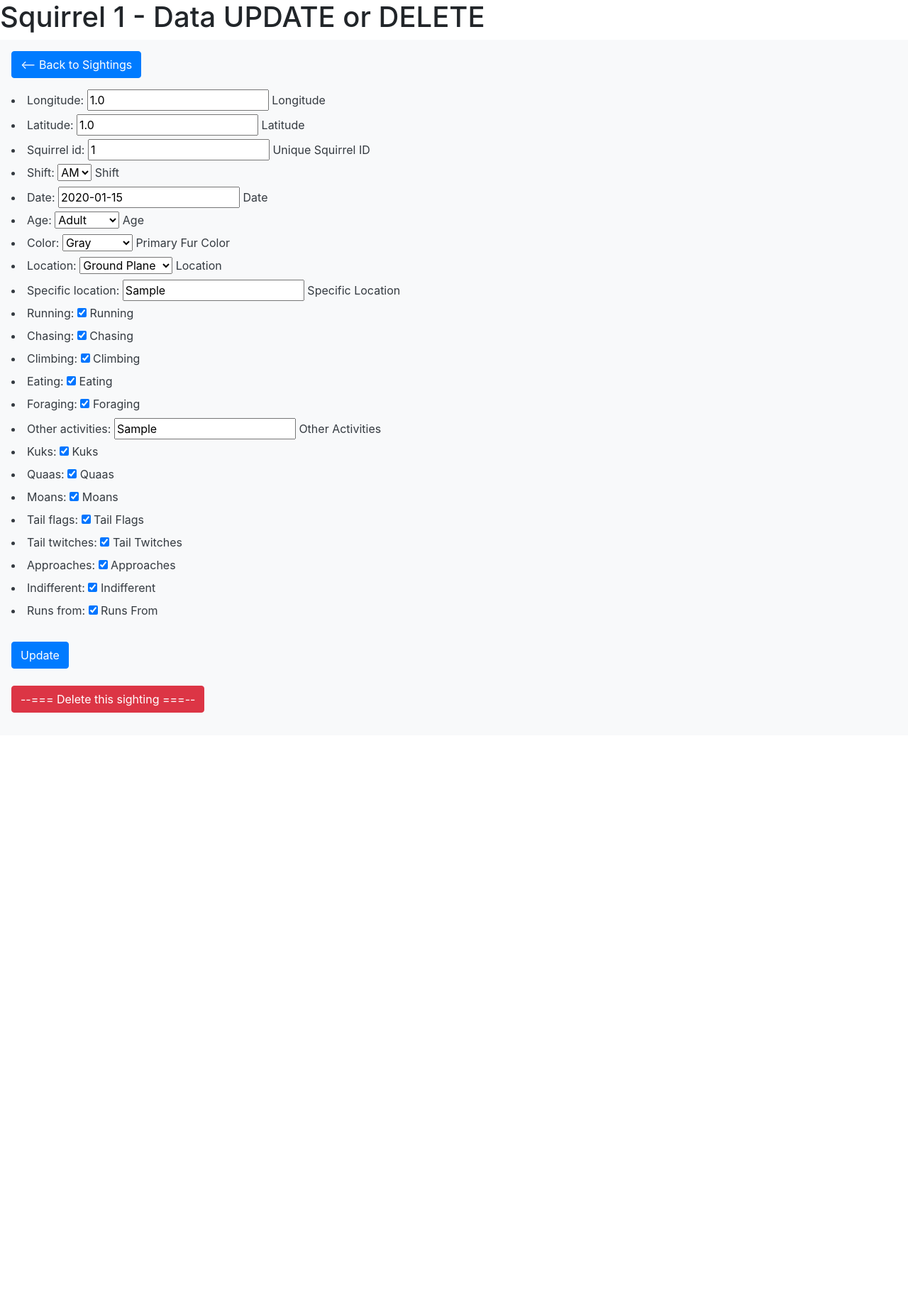
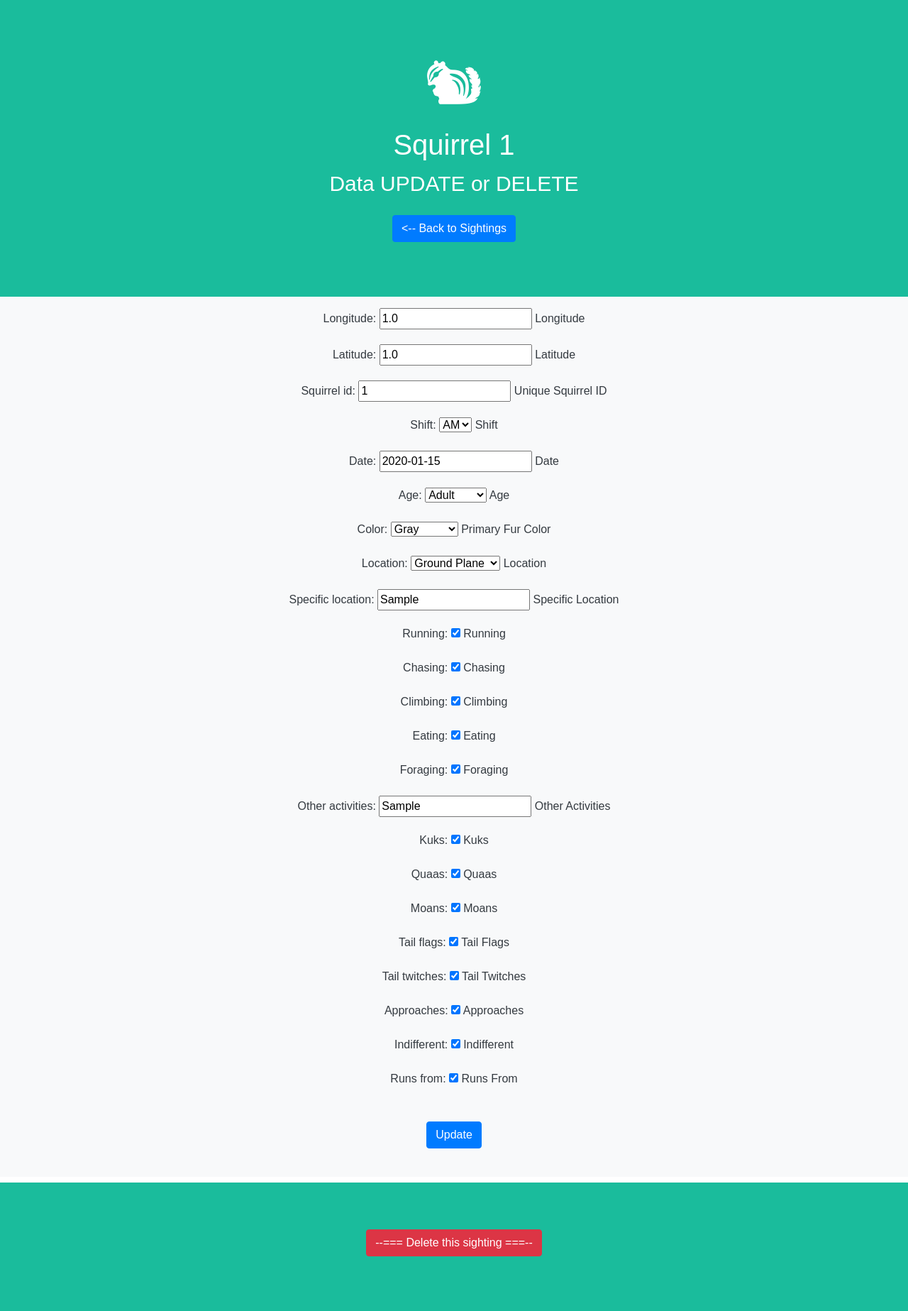
Before and after one commit to type-null/Website-central-park-squirrel-tracker, a Django app: page /sightings/1/ in a window 1280 px wide. Shown: the whole page at 71% size. Before the commit the page ends 1004 px from the top, so only its background shows below. Run offline with Django 3.2, Linux system fonts and the light colour scheme; tables that the repository leaves empty hold one stand-in row (values such as "Sample post"); some libraries are stand-ins or nearby versions.

Commit message:
Beautified update page

```diff
--- a/map/templates/map/map.html
+++ b/map/templates/map/map.html
@@ -4,7 +4,7 @@
     <!-- Required meta tags -->
     <meta charset="utf-8">
     <meta name="viewport" content="width=device-width, initial-scale=1, shrink-to-fit=no">
-    <title>Map<title>
+    <title>Map</title>
 
     <!-- Bootstrap CSS -->
     <link rel="stylesheet" href="https://maxcdn.bootstrapcdn.com/bootstrap/4.0.0/css/bootstrap.min.css" integrity="sha384-Gn5384xqQ1aoWXA+058RXPxPg6fy4IWvTNh0E263XmFcJlSAwiGgFAW/dAiS6JXm" crossorigin="anonymous">
--- a/sightings/templates/sightings/update.html
+++ b/sightings/templates/sightings/update.html
@@ -5,21 +5,41 @@
     <meta name="author" content="Weihang Ren, Zhongyu Zhang" >
     <meta name="viewport" content="width=device-width, initial-scale=1, shrink-to-fit=no">
     <link rel="stylesheet" href="https://maxcdn.bootstrapcdn.com/bootstrap/4.0.0/css/bootstrap.min.css" integrity="sha384-Gn5384xqQ1aoWXA+058RXPxPg6fy4IWvTNh0E263XmFcJlSAwiGgFAW/dAiS6JXm" crossorigin="anonymous">
+    <style>
+        body {
+          font-family: Arial;
+          margin: 0;
+        }
+        .header {
+          padding: 60px;
+          text-align: center;
+          background: #1abc9c;
+          color: white;
+          font-size: 30px;
+        }
+        .content {padding:20px;text-align:center;}
+    </style>
     <title>Update</title>
   </head>
   <body>
-    <h1>Squirrel {{ sighting.squirrel_id }} -  Data UPDATE or DELETE</h1>
-    <div class="p-3 mb-2 bg-light text-dark">
+    <div class="header">
+    <span style='font-size:80px;'>&#128063;</span>
+    <h1>Squirrel {{ sighting.squirrel_id }}</h1>
+    <p>Data UPDATE or DELETE</p>
     <p><input class="btn btn-primary" type="button" onclick="window.location.href='/sightings'" value="<-- Back to Sightings"></p>
+    </div>
+    <div class="p-3 mb-2 bg-light text-dark"; style="text-align:center;">
     <form method="post">
       {% csrf_token %}
 
-      {{ form.as_ul }}
+      {{ form.as_p }}
       <br>
       <input class="btn btn-primary" type="submit" value="Update" >
     </form>
     <br>
-    <p><input class="btn btn-danger" type="button" onclick="window.location.href='/sightings/{{ sighiting.squirrel_id }}/delete'" value="--=== Delete this sighting ===--"></p>
+    </div>
+    <div class="header">
+    <p><input class="btn btn-danger" type="button" onclick="window.location.href='/sightings/{{ sighting.squirrel_id }}/delete'" value="--=== Delete this sighting ===--"></p>
     </div>
     <script src="https://code.jquery.com/jquery-3.2.1.slim.min.js" integrity="sha384-KJ3o2DKtIkvYIK3UENzmM7KCkRr/rE9/Qpg6aAZGJwFDMVNA/GpGFF93hXpG5KkN" crossorigin="anonymous"></script>
     <script src="https://cdnjs.cloudflare.com/ajax/libs/popper.js/1.12.9/umd/popper.min.js" integrity="sha384-ApNbgh9B+Y1QKtv3Rn7W3mgPxhU9K/ScQsAP7hUibX39j7fakFPskvXusvfa0b4Q" crossorigin="anonymous"></script>
```
